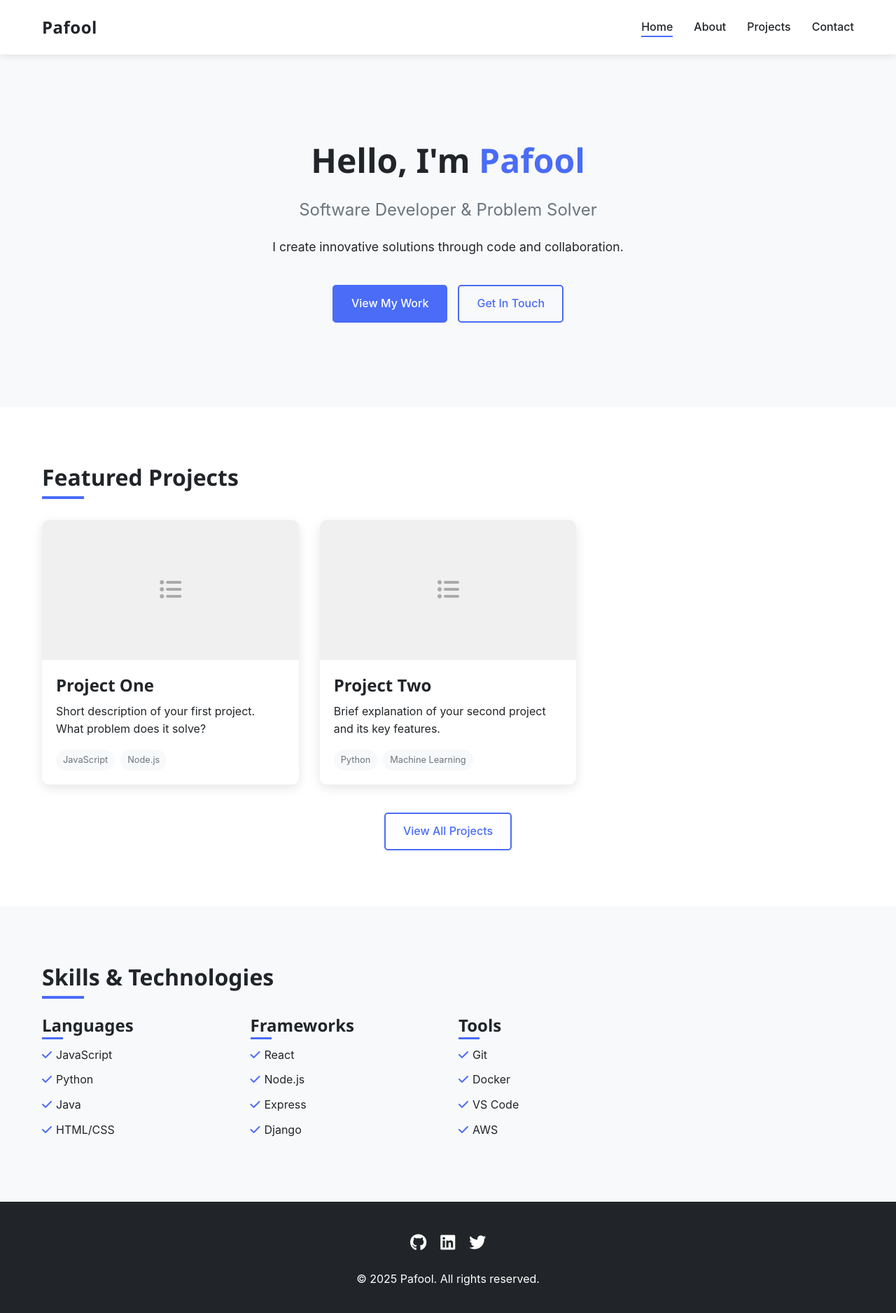
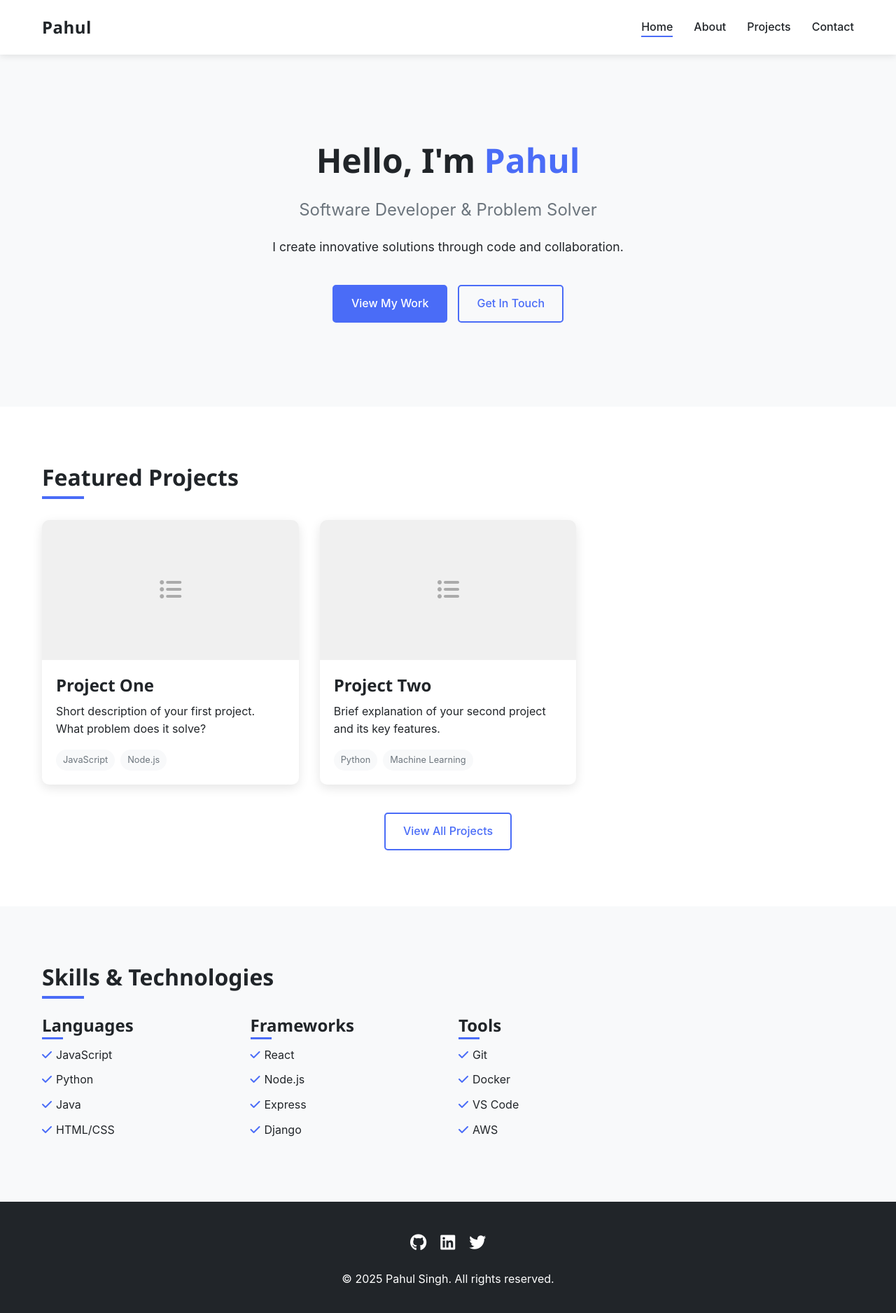
Before and after one commit to pafool/pafool.github.io, a plain HTML site: page index.html in a window 1280 px wide. Shown: the whole page at 70% size. Drawn offline with Linux system fonts and the light colour scheme.

Commit message:
Replaced incorrect naming scheme

```diff
--- a/index.html
+++ b/index.html
@@ -3,7 +3,7 @@
 <head>
     <meta charset="UTF-8">
     <meta name="viewport" content="width=device-width, initial-scale=1.0">
-    <title>Pafool | Home</title>
+    <title>Pahul | Home</title>
     <link rel="stylesheet" href="css/styles.css">
     <!-- Font Awesome for icons -->
     <link rel="stylesheet" href="https://cdnjs.cloudflare.com/ajax/libs/font-awesome/6.4.0/css/all.min.css">
@@ -12,7 +12,7 @@
     <header>
         <div class="container">
             <div class="logo">
-                <a href="index.html">Pafool</a>
+                <a href="index.html">Pahul</a>
             </div>
             <nav>
                 <ul>
@@ -33,7 +33,7 @@
     <section class="hero">
         <div class="container">
             <div class="hero-content">
-                <h1>Hello, I'm <span class="highlight">Pafool</span></h1>
+                <h1>Hello, I'm <span class="highlight">Pahul</span></h1>
                 <p class="subtitle">Software Developer & Problem Solver</p>
                 <p class="description">I create innovative solutions through code and collaboration.</p>
                 <div class="cta-buttons">
@@ -131,7 +131,7 @@
                     <a href="#" target="_blank" aria-label="Twitter"><i class="fab fa-twitter"></i></a>
                     <!-- Add more social links as needed -->
                 </div>
-                <p>&copy; 2025 Pafool. All rights reserved.</p>
+                <p>&copy; 2025 Pahul Singh. All rights reserved.</p>
             </div>
         </div>
     </footer>
```
Also changed, not shown: about.html (+4 -4 lines), contact.html (+3 -3 lines), projects.html (+3 -3 lines).
